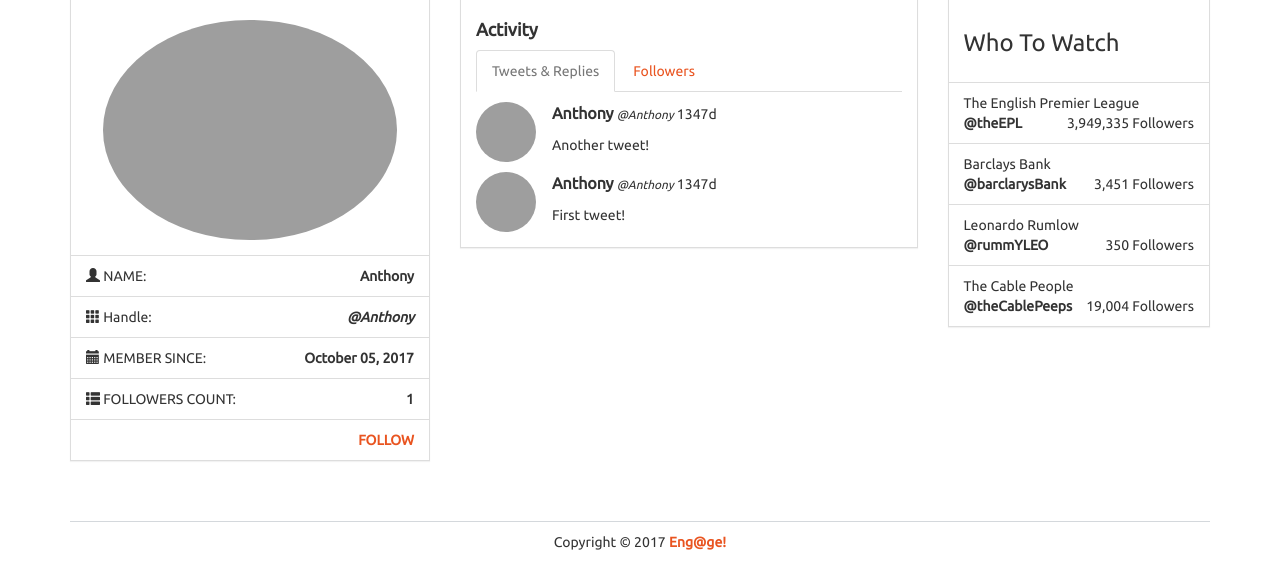
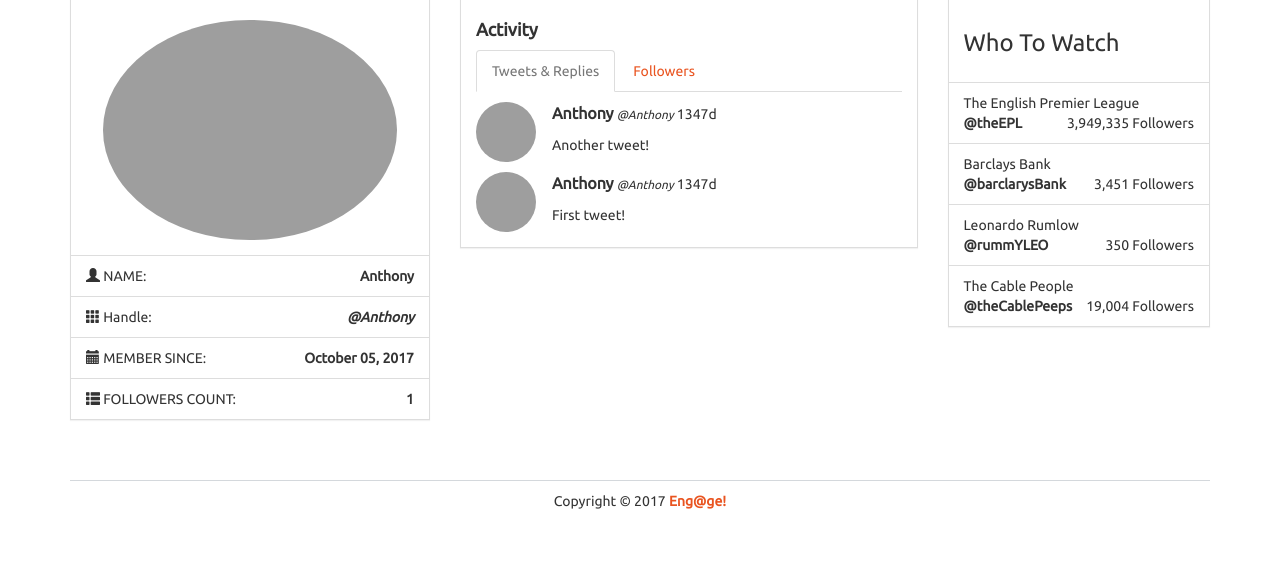
Before and after one commit to AlphaVictorDelta/ENGAGE_Social_Platform_for_Studs, a Flask app: a page that uses templates/profile.html in a window 1280 px wide. Shown: the part 329-901 px from the top of the page. After the commit the page ends 838 px from the top, so only its background shows below. Run offline with Flask 2, Linux system fonts and the light colour scheme; data comes from the database, SQL or seed files in the repository; some libraries are stand-ins or nearby versions.

Commit message:
Updated Follower List

```diff
--- a/templates/profile.html
+++ b/templates/profile.html
@@ -78,11 +78,6 @@
 								<i class="glyphicon glyphicon-th-list"></i> FOLLOWERS COUNT:
 								<strong class="pull-right">{{ followed_by|length }}</strong>
 							</li>
-							{% if display_follow %}
-							<li class="list-group-item">
-								&nbsp; <strong class="pull-right"><a href="{{ url_for('follow', username=current_user.username) }}">FOLLOW</a></strong>
-							</li>
-							{% endif %}
 						</ul>
 					</div>
 				</div>
--- a/views.py
+++ b/views.py
@@ -51,14 +51,7 @@ def profile(username):
 
     followed_by = user.followed_by.all()
 
-    display_follow = True
-
-    if current_user == user:
-        display_follow = False
-    elif current_user in followed_by:
-        display_follow = False
-
-    return render_template('profile.html', current_user=user, tweets=tweets, current_time=current_time, followed_by=followed_by, display_follow=display_follow)
+    return render_template('profile.html', current_user=user, tweets=tweets, current_time=current_time, followed_by=followed_by)
 
 @app.route('/logout')
 @login_required
@@ -112,8 +105,6 @@ def register():
         db.session.add(new_user)
         db.session.commit()
 
-        login_user(new_user)
-
         return redirect(url_for('profile'))
 
     return render_template('register.html', form=form)
```
